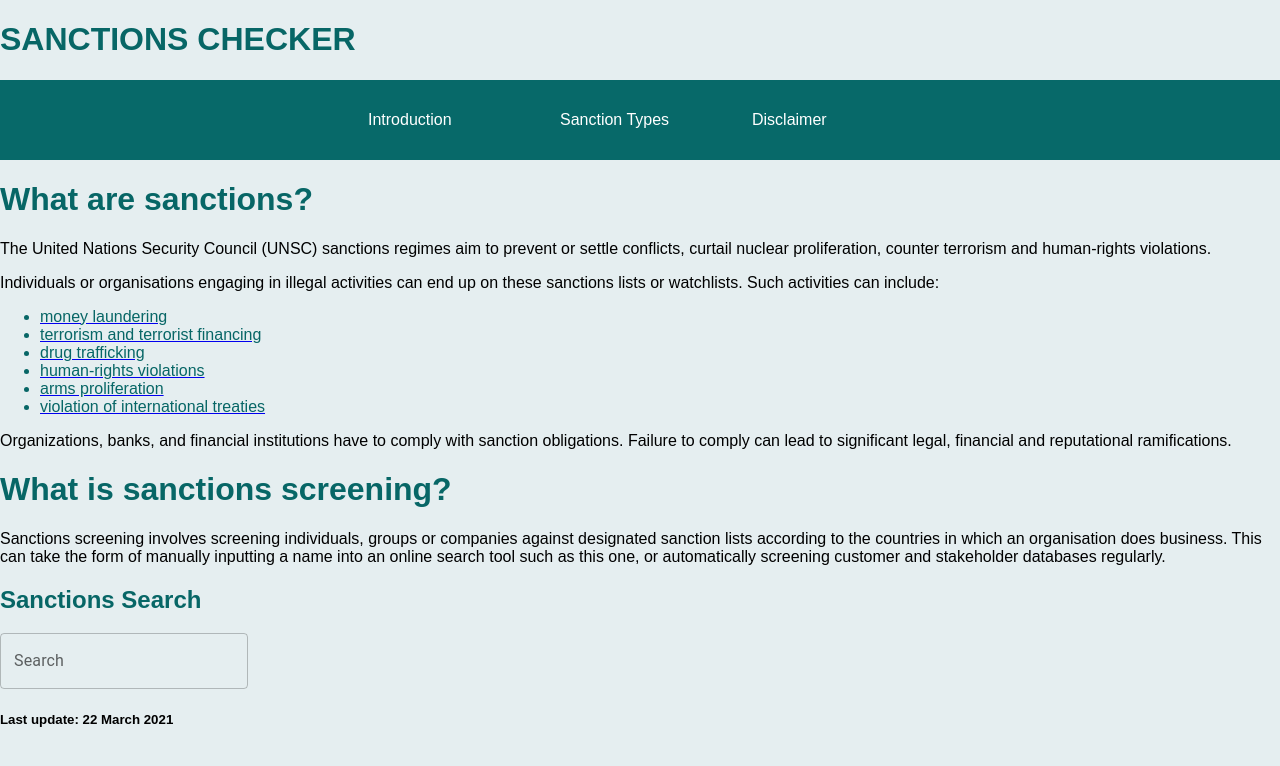
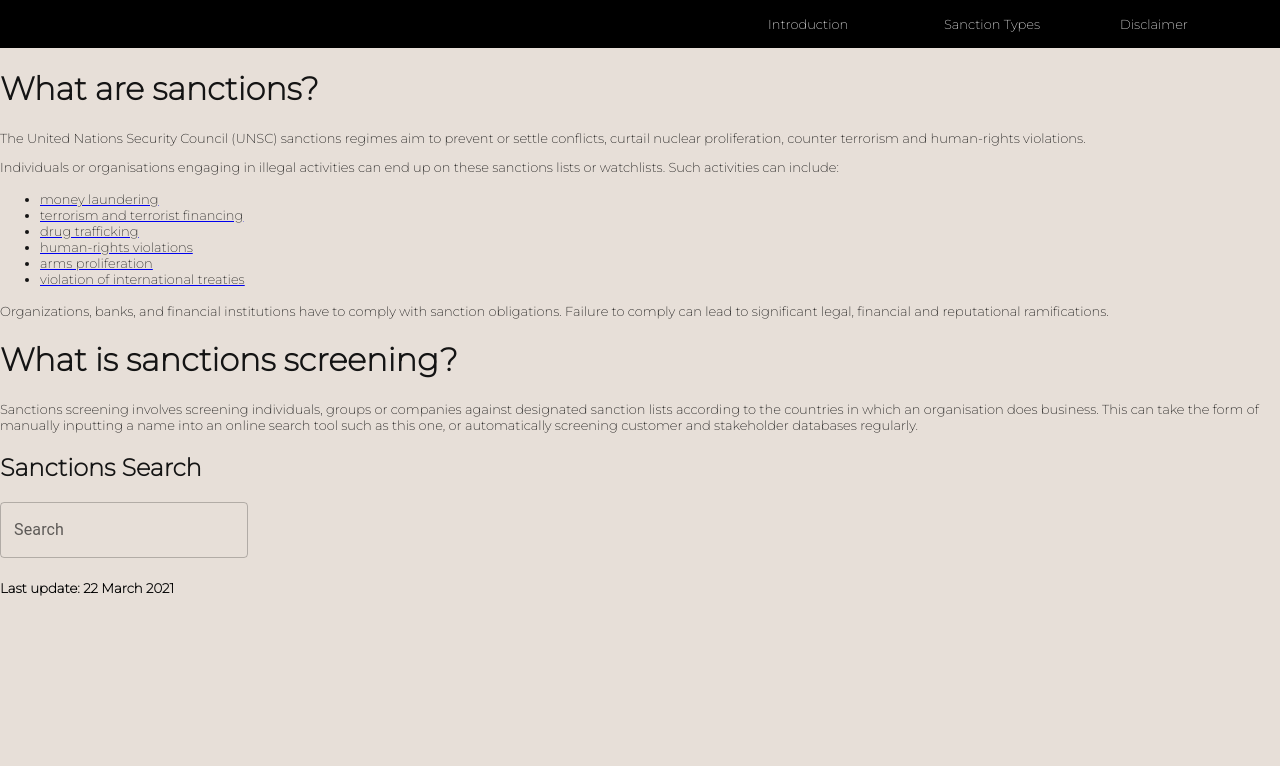
Before and after one commit to jamesapprovd/project2, a React (Create React App) app: page / in a window 1280 px wide. Shown: the top 766 px of the page. Built offline with nearby package versions, Linux system fonts and the light colour scheme.

Commit message:
Website CSS changed and new logo uploaded

```diff
--- a/public/index.html
+++ b/public/index.html
@@ -2,14 +2,14 @@
 <html lang="en">
   <head>
     <meta charset="utf-8" />
-    <link rel="icon" href="%PUBLIC_URL%/favicon.ico" />
+    <link rel="icon" href="%PUBLIC_URL%/sanctionsfavicon.ico" />
     <meta name="viewport" content="width=device-width, initial-scale=1" />
     <meta name="theme-color" content="#000000" />
     <meta
       name="description"
       content="Web site created using create-react-app"
     />
-    <link rel="apple-touch-icon" href="%PUBLIC_URL%/logo192.png" />
+    <link rel="apple-touch-icon" href="%PUBLIC_URL%/SanctionsCheckLogo.png" />
     <!--
       manifest.json provides metadata used when your web app is installed on a
       user's mobile device or desktop. See https://developers.google.com/web/fundamentals/web-app-manifest/
@@ -24,7 +24,7 @@
       work correctly both with client-side routing and a non-root public URL.
       Learn how to configure a non-root public URL by running `npm run build`.
     -->
-    <title>React App</title>
+    <title>Sanctions Checkr</title>
   </head>
   <body>
     <noscript>You need to enable JavaScript to run this app.</noscript>
--- a/src/App.js
+++ b/src/App.js
@@ -13,12 +13,9 @@ function App() {
 
   return (
     <>
-      <h1>SANCTIONS CHECKER</h1>
-
       <NavBar />
       <Routes>
         <Route path="/" element={<Introduction />} />
-
         <Route path="/sanctiontypes" element={<SanctionTypes />} />
         <Route path="/disclaimer" element={<Disclaimer />} />
       </Routes>
--- a/src/components/NavBar.module.css
+++ b/src/components/NavBar.module.css
@@ -1,6 +1,6 @@
 .navbar {
-  height: 5rem;
-  background-color: rgb(7, 105, 105);
+  height: 3rem;
+  background-color: rgb(0, 0, 0);
 }
 
 .navbar nav {
@@ -14,12 +14,12 @@
   padding: 0;
   margin: 0;
   align-items: center;
-  justify-content: center;
+  justify-content: right;
 }
 
 .navbar li {
   margin: 0 1rem;
-  width: 10rem;
+  width: 9rem;
 }
 
 .navbar a {
--- a/src/index.css
+++ b/src/index.css
@@ -1,5 +1,4 @@
-@import url("https://fonts.googleapis.com/css2?family=League+Spartan:wght@500&display=swap");
-
+@import url("https://fonts.googleapis.com/css2?family=Montserrat:wght@200&display=swap");
 * {
   box-sizing: border-box;
 }
@@ -7,20 +6,25 @@
 h1,
 h2,
 li {
-  color: rgb(7, 102, 102);
+  color: rgb(20, 20, 20);
+}
+
+p,
+li {
+  font-size: small;
 }
 
 html {
-  font-family: "Oxygen", sans-serif;
+  font-family: "Montserrat", sans-serif;
 }
 
 body {
   margin: 0;
-  background-color: rgb(229, 238, 240);
+  background-color: #e7dfd8;
 }
 
 .centered {
-  margin: 3rem auto;
+  margin: 5rem auto;
   text-align: center;
   display: flex;
   justify-content: center;
```
Also changed, not shown: public/SanctionsCheckLogo.png (added), public/manifest.json, 1 other file (tests, documents, lock files or other folders).
